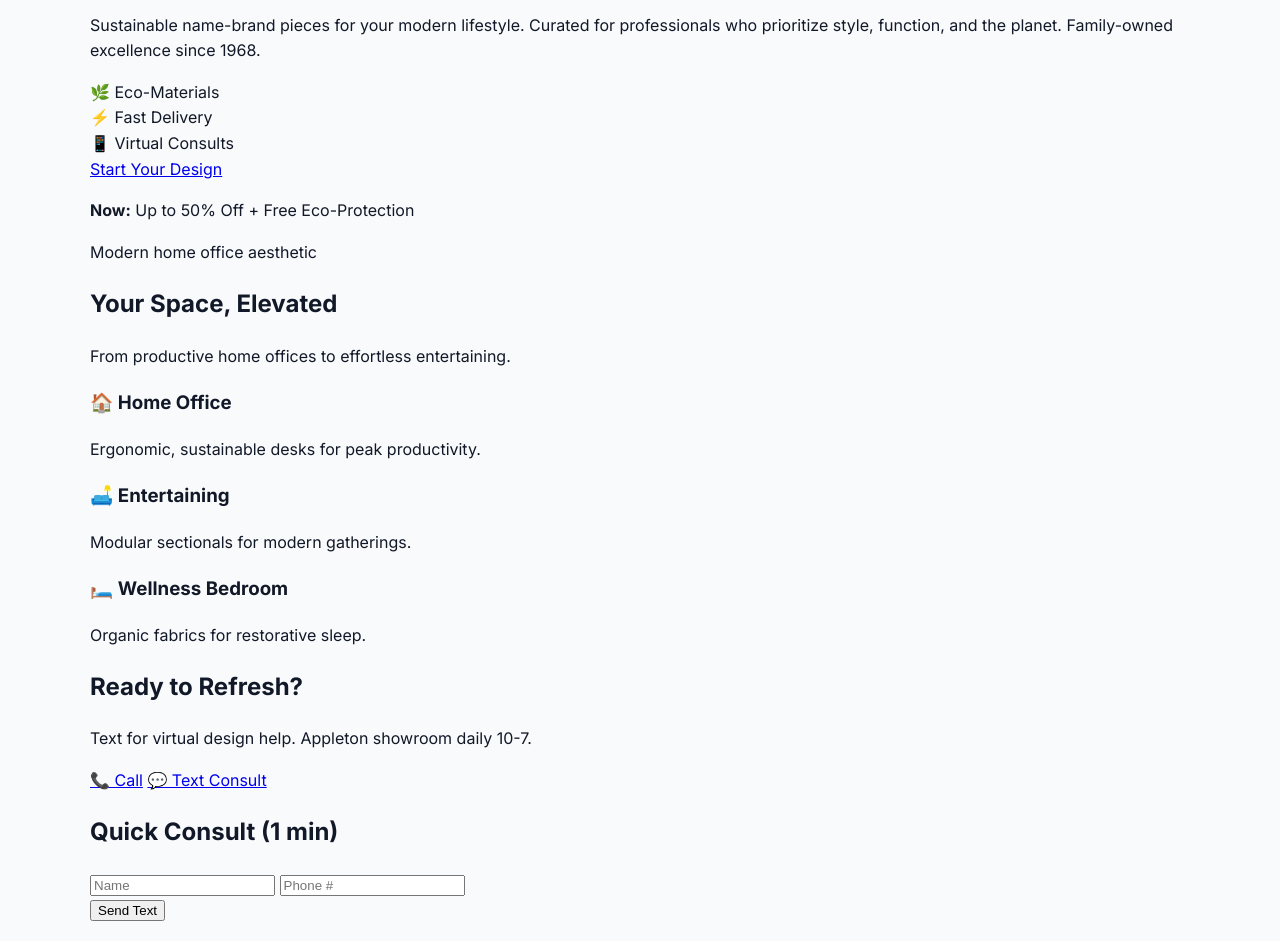
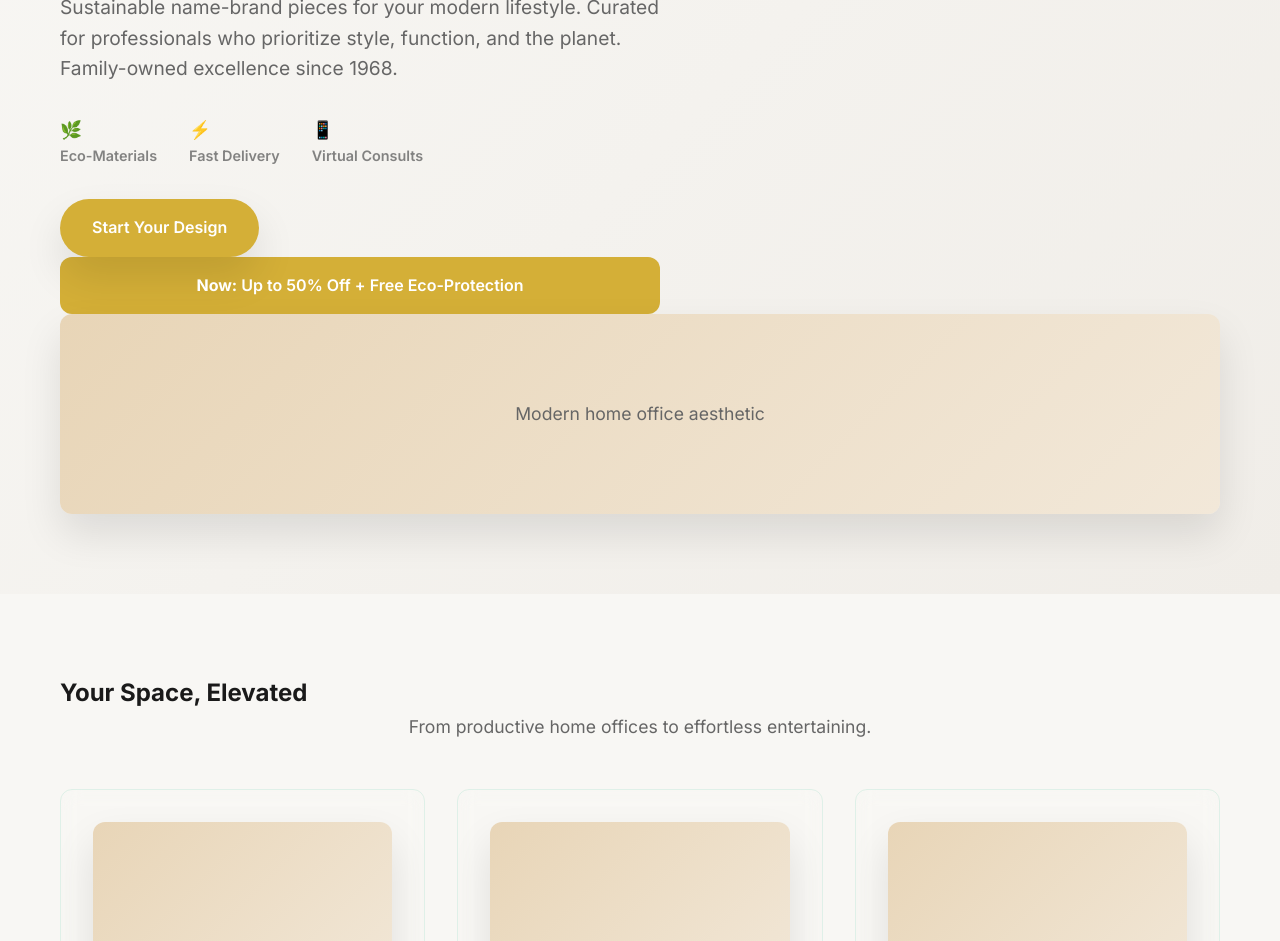
Before and after one commit to 064-breaks-stuff/Valeri-s-Landing-Pages.github.io, a plain HTML site: page landing1/index.html in a window 1280 px wide. Shown: the part 348-1289 px from the top of the page. Drawn offline with Linux system fonts and the light colour scheme; files whose address does not match are found by name.

Commit message:
Updated landing1's styles.css

```diff
--- a/landing1/styles.css
+++ b/landing1/styles.css
@@ -1,38 +1,164 @@
+/* Psychology: Green palette for sustainability, max minimalism */
 :root {
-  --primary: #10B981; /* Emerald green - eco/modern */
-  --bg: #F9FAFB;
-  --text: #111827;
-  --shadow: 0 10px 30px rgba(0,0,0,0.1);
+  --primary: #10B981; /* Emerald - eco/modern */
+  --secondary: #059669;
+  --neutral-100: #F9FAFB;
+  --neutral-900: #111827;
+  --text-primary: var(--neutral-900);
+  --text-secondary: #6B7280;
+  --shadow: 0 10px 30px rgba(0,0,0,0.08);
+  --border-radius: 16px;
+  --transition: all 0.25s ease;
 }
 
-body { font-family: 'Inter', sans-serif; background: var(--bg); color: var(--text); line-height: 1.6; }
+/* Ultra-minimal base */
+* { margin: 0; padding: 0; box-sizing: border-box; }
+body { font-family: 'Inter', sans-serif; line-height: 1.6; color: var(--text-primary); background: var(--neutral-100); font-weight: 400; }
 
-/* Ultra-minimal header */
-.header { background: rgba(255,255,255,0.9); backdrop-filter: blur(10px); padding: 0.75rem 0; }
-.container { max-width: 1100px; margin: 0 auto; padding: 0 1rem; }
-.logo { font-weight: 700; font-size: 1.4rem; color: var(--text); }
+/* Simplified header */
+.header .container { gap: 2rem; }
+.logo { font-weight: 700; font-size: 1.3rem; letter-spacing: -0.02em; }
 .nav { gap: 1.5rem; }
-.cta-header { background: var(--primary); padding: 0.5rem 1.25rem; border-radius: 25px; font-size: 0.9rem; }
+.cta-header { font-size: 0.9rem; padding: 0.6rem 1.4rem; }
 
-/* Hero: Mobile-first grid */
-.hero-grid { display: grid; grid-template-columns: 1fr; gap: 2rem; }
-@media (min-width: 768px) { .hero-grid { grid-template-columns: 1fr 1fr; } }
-.hero h1 { font-size: clamp(2rem, 6vw, 3.5rem); font-weight: 800; margin-bottom: 1rem; }
-.hero-features { display: flex; gap: 1rem; font-size: 0.95rem; margin: 1.5rem 0; }
-.hero-img { height: 100vh; max-height: 500px; object-fit: cover; }
+/* Hero tweaks: Emoji stats, tighter spacing */
+.hero-stats div { font-size: 1rem; }
+.hero-stats span { font-size: 0.85rem; display: block; opacity: 0.8; }
 
-/* Cards: Clean, hover effects */
-.lifestyle-grid { display: grid; grid-template-columns: repeat(auto-fit, minmax(280px,1fr)); gap: 1.5rem; }
-.lifestyle-card { background: white; padding: 2rem; border-radius: 16px; text-align: center; box-shadow: var(--shadow); transition: transform 0.2s; }
-.lifestyle-card:hover { transform: translateY(-4px); }
-.icon { font-size: 2.5rem; margin-bottom: 1rem; }
+/* NEW Modern lifestyle cards */
+.lifestyle.modern .collection-card {
+  background: transparent;
+  box-shadow: none;
+  border: 1px solid rgba(16,185,129,0.1);
+  backdrop-filter: blur(10px);
+}
+.lifestyle.modern .collection-card:hover {
+  background: rgba(255,255,255,0.9);
+  border-color: var(--primary);
+}
+.lifestyle.modern h3 { font-size: 1.3rem; margin-bottom: 0.5rem; }
 
 /* Quick form: Frictionless */
-.quick-form form { max-width: 400px; margin: 0 auto; display: flex; flex-direction: column; gap: 1rem; }
-.full { width: 100%; }
+.quickform .contact-form {
+  max-width: 420px;
+  background: transparent;
+  box-shadow: none;
+  padding: 2rem 0;
+}
+.quickform .form-grid { gap: 0.75rem; }
+.quickform input {
+  padding: 1rem;
+  border: 2px solid #E5E7EB;
+  border-radius: 12px;
+  font-size: 1rem;
+}
+.quickform input:focus { border-color: var(--primary); }
 
-/* Gradient CTA */
-.gradient { background: linear-gradient(135deg, var(--primary), #059669); color: white; }
+/* Quick actions */
+.quick-actions { display: flex; gap: 1rem; justify-content: center; flex-wrap: wrap; margin-top: 1rem; }
+.btn-outline {
+  background: transparent;
+  color: white;
+  border: 2px solid rgba(255,255,255,0.8);
+}
+.btn-outline:hover { background: rgba(255,255,255,0.1); }
 
-/* Responsive priority */
-@media (max-width: 480px) { .container { padding: 0 0.75rem; } }
+/* Mobile priority */
+@media (max-width: 768px) {
+  .hero-content { max-width: none; }
+  .nav { display: none; }
+}
+
+/* Preserve all other styles from original [file:23] */
+
+:root {
+  --primary: #D4AF37; /* Gold accent */
+  --secondary: #2C1810; /* Deep brown */
+  --neutral-100: #F8F7F4;
+  --neutral-900: #1A1A1A;
+  --text-primary: #1A1A1A;
+  --text-secondary: #666;
+  --shadow: 0 20px 40px rgba(0,0,0,0.1);
+  --border-radius: 12px;
+  --transition: all 0.3s cubic-bezier(0.4, 0, 0.2, 1);
+}
+
+* { margin: 0; padding: 0; box-sizing: border-box; }
+body { font-family: 'Inter', sans-serif; line-height: 1.6; color: var(--text-primary); background: var(--neutral-100); }
+
+.container { max-width: 1200px; margin: 0 auto; padding: 0 20px; }
+
+/* Header */
+.header { position: sticky; top: 0; background: rgba(255,255,255,0.95); backdrop-filter: blur(20px); z-index: 100; padding: 1rem 0; }
+.header .container { display: flex; justify-content: space-between; align-items: center; }
+.logo { font-family: 'Playfair Display', serif; font-size: 1.5rem; font-weight: 700; color: var(--secondary); text-decoration: none; }
+.nav { display: flex; gap: 2rem; }
+.nav a { color: var(--text-secondary); text-decoration: none; font-weight: 500; transition: var(--transition); }
+.nav a:hover { color: var(--primary); }
+.cta-header { background: var(--primary); color: white; padding: 0.75rem 1.5rem; border-radius: 50px; font-weight: 600; text-decoration: none; }
+
+/* Hero */
+.hero { padding: 6rem 0 4rem; background: linear-gradient(135deg, var(--neutral-100) 0%, #F0EDE8 100%); }
+.hero-content { max-width: 600px; }
+.hero h1 { font-family: 'Playfair Display', serif; font-size: clamp(2.5rem, 5vw, 4rem); margin-bottom: 1.5rem; line-height: 1.1; }
+.hero-lead { font-size: 1.2rem; margin-bottom: 2rem; color: var(--text-secondary); }
+.hero-stats { display: flex; gap: 2rem; margin-bottom: 2rem; }
+.hero-stats div { font-size: 1.1rem; font-weight: 600; }
+.hero-stats span { display: block; font-size: 0.9rem; color: var(--text-secondary); }
+.hero-image { text-align: right; }
+.hero-placeholder { width: 100%; height: 500px; background: linear-gradient(135deg, #E8D5B7, #F2E8D9); border-radius: var(--border-radius); display: flex; align-items: center; justify-content: center; color: var(--text-secondary); font-size: 1.1rem; }
+.hero-offer { background: var(--primary); color: white; padding: 1rem; border-radius: var(--border-radius); font-weight: 600; text-align: center; }
+
+/* Buttons */
+.btn { display: inline-block; padding: 1rem 2rem; border-radius: 50px; font-weight: 600; text-decoration: none; transition: var(--transition); cursor: pointer; border: none; }
+.btn-primary { background: var(--primary); color: white; box-shadow: var(--shadow); }
+.btn-primary:hover { transform: translateY(-2px); box-shadow: 0 30px 60px rgba(212,175,55,0.3); }
+
+/* Sections */
+.section { padding: 5rem 0; }
+.section-title { font-family: 'Playfair Display', serif; font-size: 2.5rem; text-align: center; margin-bottom: 1rem; }
+.section-subtitle { text-align: center; color: var(--text-secondary); font-size: 1.1rem; max-width: 600px; margin: 0 auto 3rem; }
+
+/* Grid */
+.grid-2 { display: grid; grid-template-columns: 1fr 1fr; gap: 4rem; align-items: center; }
+.grid-3 { display: grid; grid-template-columns: repeat(auto-fit, minmax(300px, 1fr)); gap: 2rem; }
+
+/* Cards */
+.collection-card, .placeholder { border-radius: var(--border-radius); overflow: hidden; box-shadow: var(--shadow); transition: var(--transition); }
+.collection-card { background: white; padding: 2rem; text-align: center; }
+.collection-card:hover { transform: translateY(-5px); }
+.card-image, .placeholder { height: 200px; background: linear-gradient(135deg, #E8D5B7, #F2E8D9); display: flex; align-items: center; justify-content: center; color: var(--text-secondary); margin-bottom: 1rem; }
+.collection-card h3 { font-family: 'Playfair Display', serif; margin-bottom: 0.5rem; }
+
+/* Brands */
+.brands-grid { display: grid; grid-template-columns: repeat(auto-fit, minmax(150px, 1fr)); gap: 2rem; justify-items: center; }
+.brand-logo { height: 80px; width: 150px; background: white; border-radius: var(--border-radius); display: flex; align-items: center; justify-content: center; box-shadow: var(--shadow); }
+
+/* Testimonials */
+.testimonials { background: var(--neutral-100); }
+.testimonial-slider { display: flex; gap: 2rem; overflow-x: auto; padding: 2rem 0; scrollbar-width: none; }
+.testimonial { flex: 0 0 400px; background: white; padding: 2.5rem; border-radius: var(--border-radius); box-shadow: var(--shadow); font-style: italic; }
+.testimonial p { font-size: 1.1rem; margin-bottom: 1rem; }
+.testimonial cite { font-weight: 600; color: var(--primary); }
+
+/* CTA */
+.cta-section { background: var(--secondary); color: white; text-align: center; padding: 4rem 0; }
+.cta-section h2 { font-family: 'Playfair Display', serif; font-size: 2.5rem; margin-bottom: 1rem; }
+.cta-section p { font-size: 1.2rem; margin-bottom: 2rem; }
+
+/* Contact */
+.contact-form { max-width: 600px; margin: 0 auto; background: white; padding: 3rem; border-radius: var(--border-radius); box-shadow: var(--shadow); }
+.form-grid { display: grid; gap: 1rem; margin-bottom: 2rem; }
+input, textarea { padding: 1rem; border: 1px solid #E0E0E0; border-radius: 8px; font-family: inherit; }
+textarea { resize: vertical; min-height: 120px; }
+
+/* Footer */
+.footer { background: var(--neutral-900); color: white; text-align: center; padding: 2rem 0; }
+
+/* Responsive */
+@media (max-width: 768px) {
+  .grid-2 { grid-template-columns: 1fr; gap: 2rem; }
+  .nav { display: none; }
+  .hero-stats { flex-direction: column; gap: 1rem; }
+  .testimonial-slider { flex-direction: column; }
+}
```
